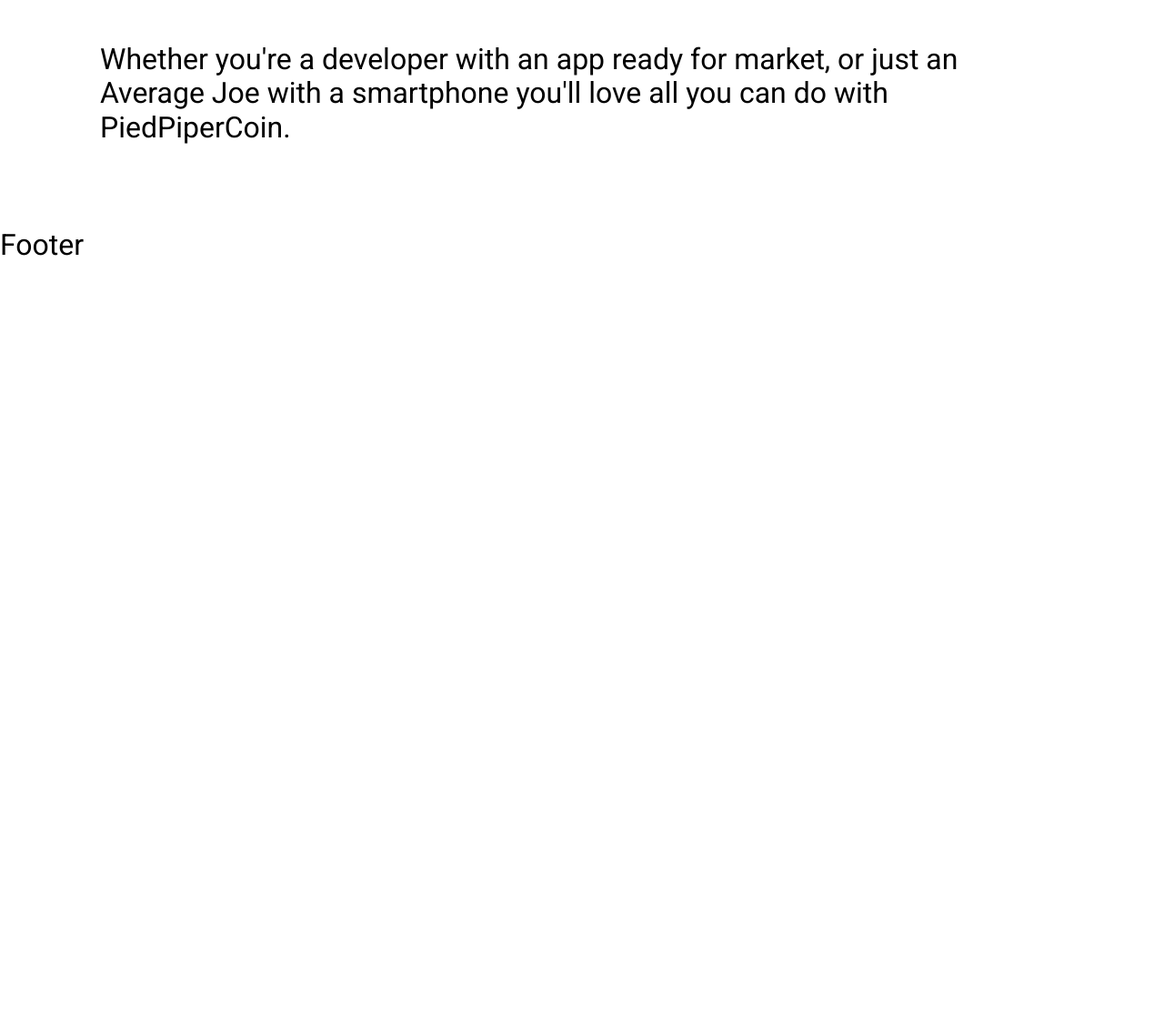
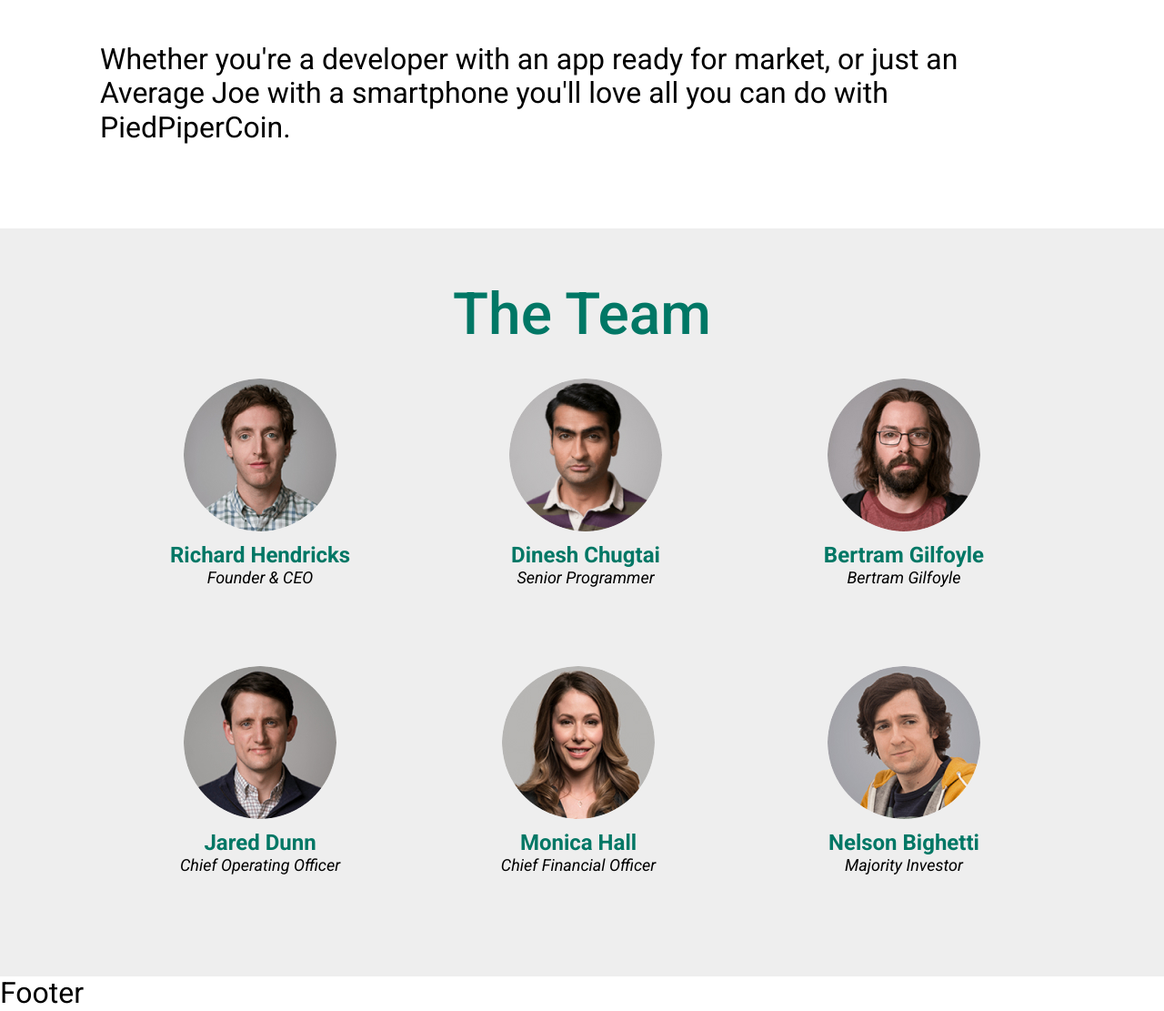
Before and after one commit to GrigoryMem/PiedPiper, a plain HTML site: page index.html in a window 1280 px wide. Shown: the part 2217-3328 px from the top of the page at 91% size. Before the commit the page ends 2505 px from the top, so only its background shows below. Drawn offline with Linux system fonts and the light colour scheme.

Commit message:
5. section team

```diff
--- a/css/style.css
+++ b/css/style.css
@@ -310,3 +310,76 @@
 
 .icon__pipercoin {
 }
+
+
+
+/* team */
+
+
+
+
+
+
+/* team */
+
+.team{
+background-color: #EEEEEE;
+padding:58px 0 112px 0;
+}
+.team__container{
+
+}
+.team__body {
+	text-align: center;
+	padding: 0 55px;
+	margin-bottom: -87px;
+
+}
+.team__subtitle.team__subtitle {
+	margin: 0 0 32px 0;
+}
+.subtitle {
+}
+.team__list {
+
+
+}
+
+
+.team__item {
+
+
+	display:inline-block;
+	text-align: center;
+	max-width: 350px;
+	width: 100%;
+	margin-bottom: 87px;
+}
+.team__image {
+	margin-bottom:12px;
+
+}
+
+.team__image img{
+
+	width: 100%;
+	max-width:168px;
+	max-height:168px;
+	border-radius:50%;
+}
+.team__member {
+}
+.team__name {
+
+	font-weight: 700;
+	font-size: 24px;
+	color:#007765;
+
+}
+.team__position {
+
+	font-weight: 400;
+	font-size: 18px;
+	color:#000000;
+	font-style: italic;
+}
--- a/index.html
+++ b/index.html
@@ -119,6 +119,88 @@
 
 
                 </section>
+                <section class="team">
+                    <div class="team__container container">
+                        <div class="team__body">
+                            <h2 class="team__subtitle subtitle">
+                                The Team
+                            </h2>
+                            <div class="team__list">
+
+                                <div class="team__item">
+                                    <div class="team__image">
+                                        <img src="./img/team/image1.jpg" alt="Photo of team member">
+                                    </div>
+                                    <div class="team__member">
+                                        <div class="team__name">
+                                            Richard Hendricks
+                                        </div>
+                                        <div class="team__position">Founder & CEO</div>
+                                    </div>
+
+                                </div>
+                                <div class="team__item">
+                                    <div class="team__image">
+                                        <img src="./img/team/image2.jpg" alt="Photo of team member">
+                                    </div>
+                                    <div class="team__member">
+                                        <div class="team__name">
+                                            Dinesh Chugtai
+                                        </div>
+                                        <div class="team__position">Senior Programmer</div>
+                                    </div>
+
+                                </div><div class="team__item">
+                                    <div class="team__image">
+                                        <img src="./img/team/image3.jpg" alt="Photo of team member">
+                                    </div>
+                                    <div class="team__member">
+                                        <div class="team__name">
+                                            Bertram Gilfoyle
+                                        </div>
+                                        <div class="team__position">Bertram Gilfoyle</div>
+                                    </div>
+
+                                </div><div class="team__item">
+                                    <div class="team__image">
+                                        <img src="./img/team/image4.jpg" alt="Photo of team member">
+                                    </div>
+                                    <div class="team__member">
+                                        <div class="team__name">
+                                            Jared Dunn
+                                        </div>
+                                        <div class="team__position">Chief Operating Officer</div>
+                                    </div>
+
+                                </div><div class="team__item">
+                                    <div class="team__image">
+                                        <img src="./img/team/image5.jpg" alt="Photo of team member">
+                                    </div>
+                                    <div class="team__member">
+                                        <div class="team__name">
+                                            Monica Hall
+                                        </div>
+                                        <div class="team__position">Chief Financial Officer</div>
+                                    </div>
+
+                                </div>
+                                <div class="team__item">
+                                    <div class="team__image">
+                                        <img src="./img/team/image6.jpg" alt="Photo of team member">
+                                    </div>
+                                    <div class="team__member">
+                                        <div class="team__name">
+                                            Nelson Bighetti
+                                        </div>
+                                        <div class="team__position">Majority Investor</div>
+                                    </div>
+
+                                </div>
+
+                            </div>
+                        </div>
+                    </div>
+                </section>
         </main>
         <footer class="footer">
             Footer
```
Also changed, not shown: img/team/image1.jpg (added), img/team/image2.jpg (added), img/team/image3.jpg (added), img/team/image4.jpg (added), img/team/image5.jpg (added), img/team/image6.jpg (added).
